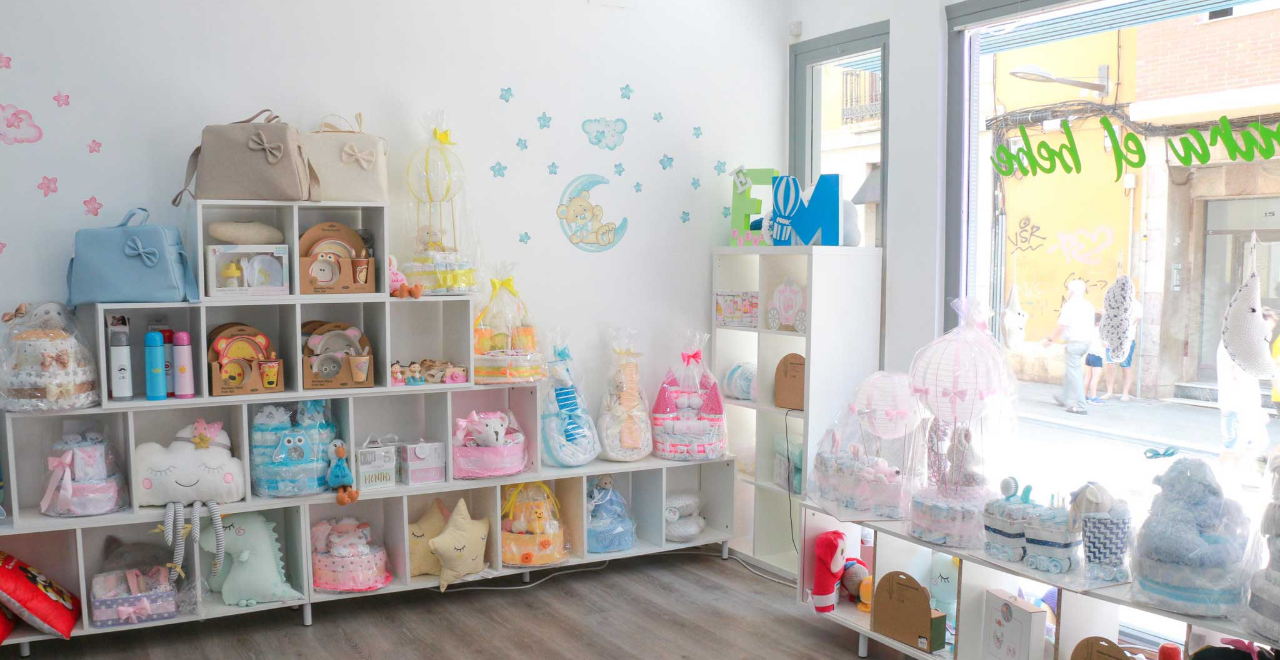
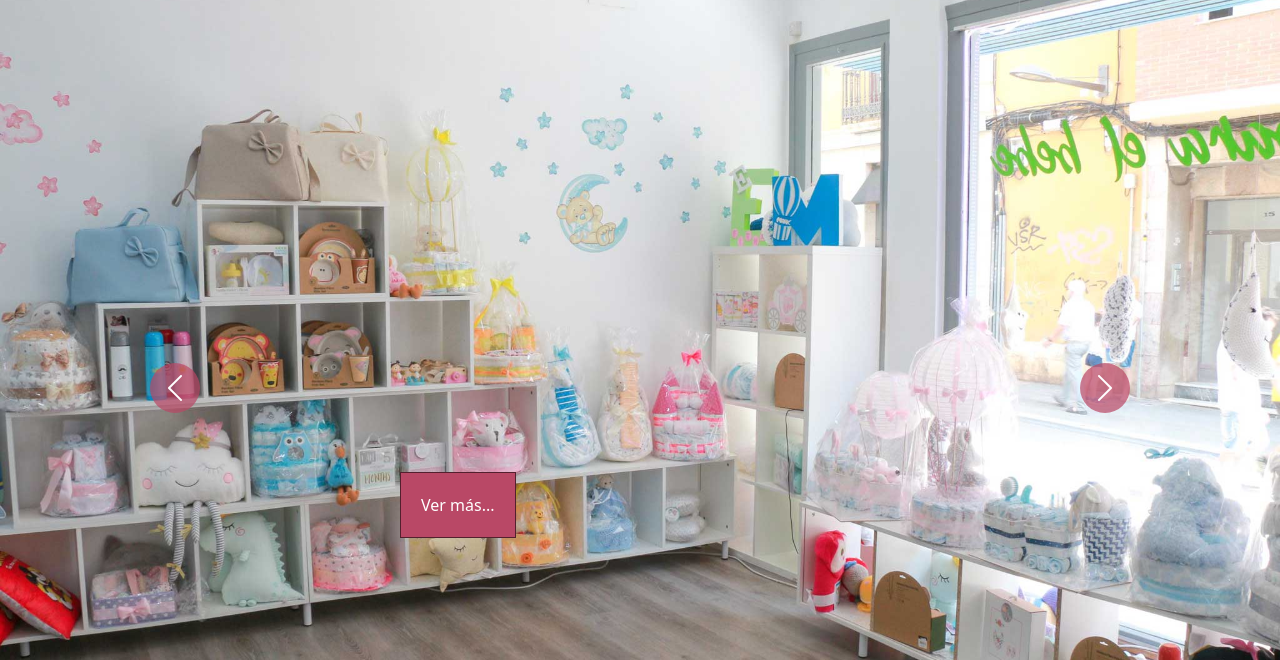
Before and after one commit to kevinvilla2209/Villafrade_Kevin_Recup_Front, a plain HTML site: page index.html in a window 1280 px wide. Shown: the part 140-800 px from the top of the page. Drawn offline with nearby package versions, Linux system fonts and the light colour scheme.

Commit message:
botones en el index y finalizacion de este

```diff
--- a/css/style.css
+++ b/css/style.css
@@ -133,3 +133,67 @@ html, body {
 .nav1 select:hover {
     color: #74B3F4;
 }
+
+.cont-img {
+    position: relative;
+    width: 100%;
+    height: 100%;
+    overflow: hidden;
+}
+
+.cont-img .tienda {
+    width: 100%;
+    height: 100%;
+    object-fit: cover;
+    position: relative;
+    display: block;
+}
+
+.cont-img i {
+    position: absolute;
+    font-size: 2rem;
+    color: white;
+    cursor: pointer;
+    z-index: 10;
+    border-radius: 50%;
+    background-color: rgba(185, 72, 102, 0.7);
+    width: 50px;
+    height: 50px;
+    display: flex;
+    justify-content: center;
+    align-items: center;
+}
+
+.cont-img .bi-chevron-left {
+    top: 50%;
+    left: 150px;
+    transform: translateY(-50%);
+}
+
+.cont-img .bi-chevron-right {
+    top: 50%;
+    right: 150px;
+    transform: translateY(-50%);
+}
+
+.cont-img .flecha-arriba {
+    position: absolute;
+    bottom: 170px;
+    left: 1830px;
+    font-size: 2rem;
+    color: white;
+    background-color: #B94866;
+    z-index: 2;
+}
+
+.ver {
+    position: absolute;
+    bottom: 250px;
+    left: 400px;
+    background-color: #B94866;
+    color: white;
+    padding: 20px 20px;
+    border: 1px solid #53202e ;
+    cursor: pointer;
+    z-index: 2;
+}
--- a/index.html
+++ b/index.html
@@ -68,7 +68,16 @@
         </div>
     </header>
 
+    <div class="cont-img">
     <img src="img/tienda.jpg" alt="tienda" class="tienda">
+
+
+    <i class="bi bi-chevron-right"></i>
+    <i class="bi bi-chevron-left"></i>
+    <i class="bi bi-arrow-up flecha-arriba"></i>
+
+    <button class="ver"> Ver más... </button>
+    </div>
 
 
 
```
